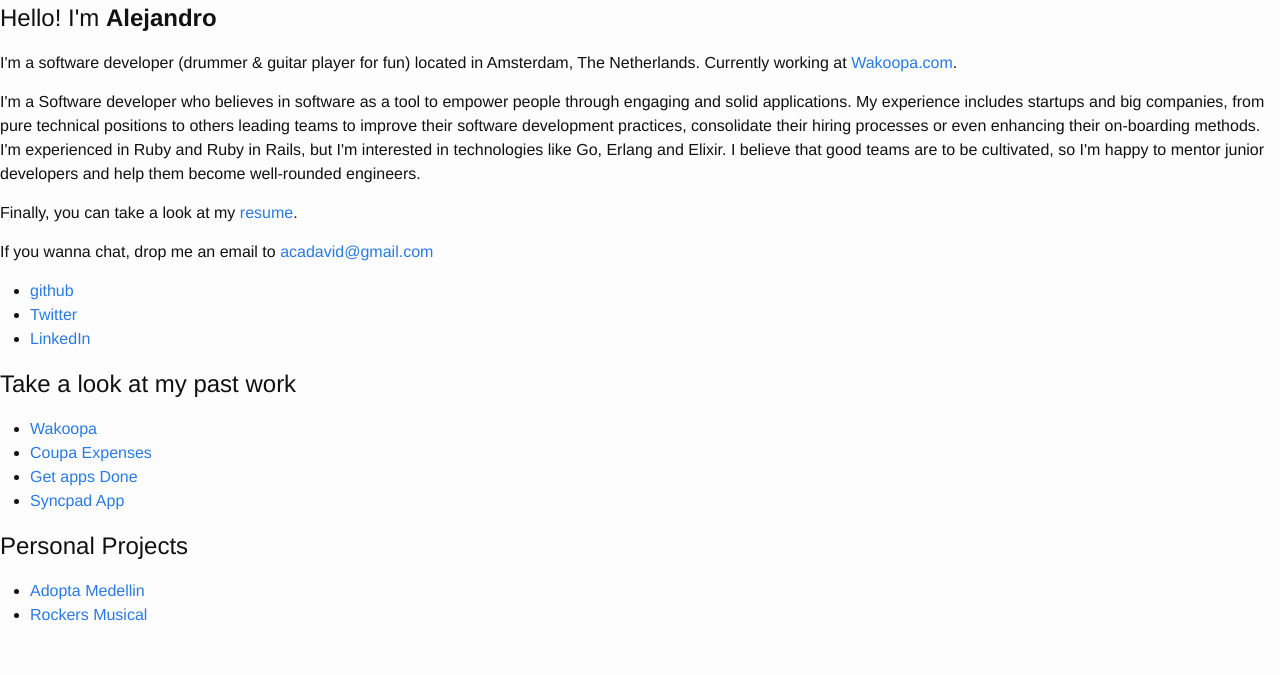
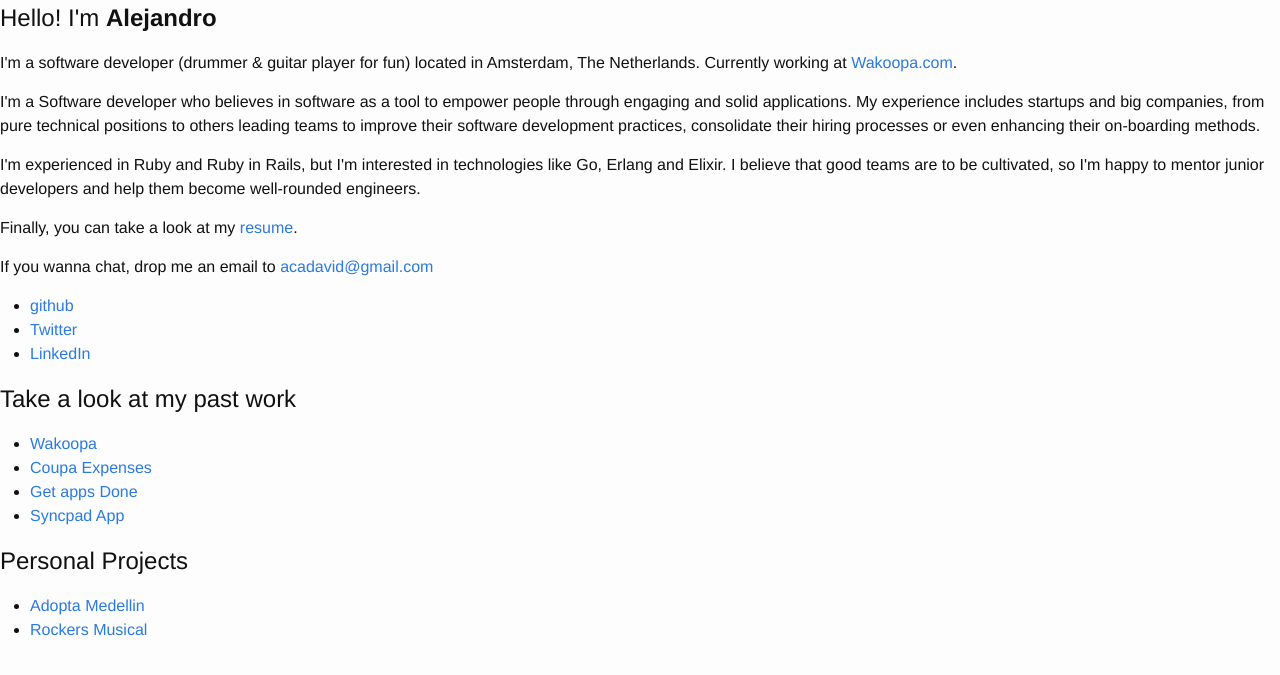
Before and after one commit to acadavid/acadavid.github.io, a Jekyll site: the page index.html, which Jekyll copies as it is, in a window 1280 px wide. Shown: the top 675 px of the page. Built offline with Jekyll 4.4.1, drawn with Linux system fonts in a browser that asks for light colours.

Commit message:
Style fixes

```diff
--- a/index.html
+++ b/index.html
@@ -21,7 +21,8 @@
               I'm a software developer (drummer & guitar player for fun) located in Amsterdam, The Netherlands. Currently working at <a href="https://www.wakoopa.com">Wakoopa.com</a>.</p>
           </p>
 
-          <p>I'm a Software developer who believes in software as a tool to empower people through engaging and solid applications. My experience includes startups and big companies, from pure technical positions to others leading teams to improve their software development practices, consolidate their hiring processes or even enhancing their on-boarding methods. I'm experienced in Ruby and Ruby in Rails, but I'm interested in technologies like Go, Erlang and Elixir. I believe that good teams are to be cultivated, so I'm happy to mentor junior developers and help them become well-rounded engineers.</p>
+          <p>I'm a Software developer who believes in software as a tool to empower people through engaging and solid applications. My experience includes startups and big companies, from pure technical positions to others leading teams to improve their software development practices, consolidate their hiring processes or even enhancing their on-boarding methods.</p>
+          <p>I'm experienced in Ruby and Ruby in Rails, but I'm interested in technologies like Go, Erlang and Elixir. I believe that good teams are to be cultivated, so I'm happy to mentor junior developers and help them become well-rounded engineers.</p>
 
           <p>Finally, you can take a look at my <a href="./resume.pdf">resume</a>.</p>
 
```
Also changed, not shown: css/main.css (+6 -4 lines).
